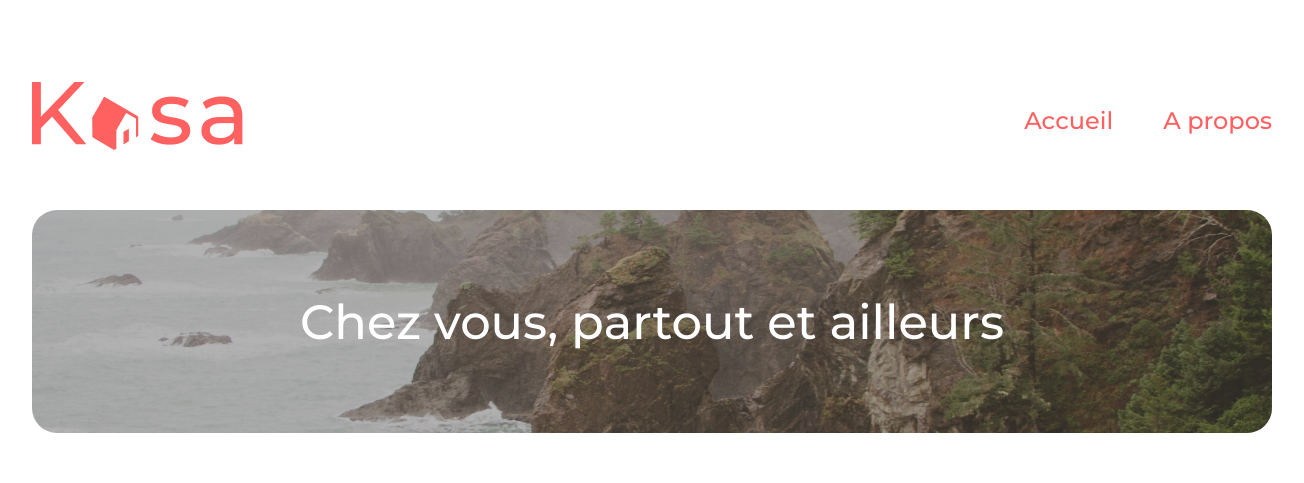
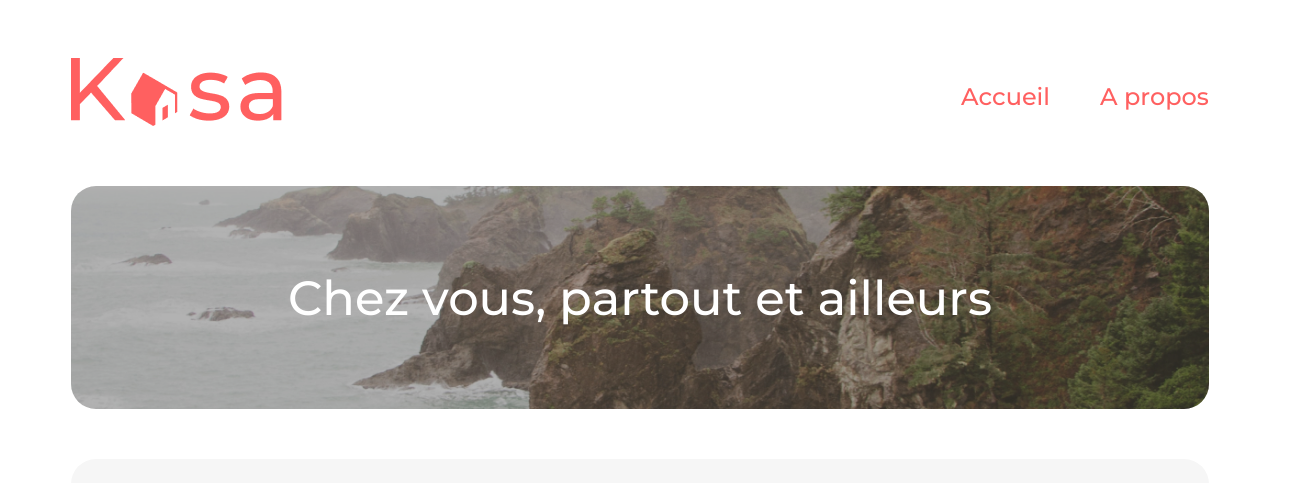
Before and after one commit to EvivNotrub/OC_p8_app_web_with_react, a React (Vite) app in the folder Kasa/: page / in a window 1280 px wide. Shown: the top 483 px of the page, 1304 px wide, since content can reach past the window. Built offline with nearby package versions, Linux system fonts and the light colour scheme; a web font is replaced by a local one.

Commit message:
small layout adjustments

```diff
--- a/Kasa/src/components/appartmentcards/appartmentCard.scss
+++ b/Kasa/src/components/appartmentcards/appartmentCard.scss
@@ -2,7 +2,7 @@
 
 .appartments {
     box-sizing: border-box;
-    width: 1240px;
+    width: 100%;
     padding: 50px;
     height: fit-content;
     display: grid;
--- a/Kasa/src/components/banner/banner.scss
+++ b/Kasa/src/components/banner/banner.scss
@@ -1,7 +1,7 @@
 
 .banner {
     position: relative;
-    width: 1240px;
+    width: 100%;
     height: 223px;
     border-radius: 25px;
     display: flex;
--- a/Kasa/src/components/header/header.scss
+++ b/Kasa/src/components/header/header.scss
@@ -1,5 +1,7 @@
 
 .header-kasa {
+    width: 90%;
+    margin: auto;
     color: #FF6060;
     font-family: 'Montserrat', sans-serif;
     font-weight: 500;
--- a/Kasa/src/index.scss
+++ b/Kasa/src/index.scss
@@ -21,13 +21,13 @@ a {
 }
 
 
-body {
-  margin: 0;
-  display: flex;
-  place-items: center;
-  min-width: 320px;
-  min-height: 100vh;
-}
+// body {
+//   margin: 0;
+//   display: flex;
+//   place-items: center;
+//   min-width: 320px;
+//   min-height: 100vh;
+// }
 
 
 @media (prefers-color-scheme: light) {
--- a/Kasa/src/pages/home/home.scss
+++ b/Kasa/src/pages/home/home.scss
@@ -1,10 +1,11 @@
-#root {
-  margin: 0 auto;
-  padding: 2rem;
-  text-align: center;
-}
+// #root {
+//   margin: 0 auto;
+//   padding: 2rem;
+//   text-align: center;
+// }
 
 .home__main {
+  width: 90%;
   display: flex;
   flex-direction: column;
   align-items: center;
```
